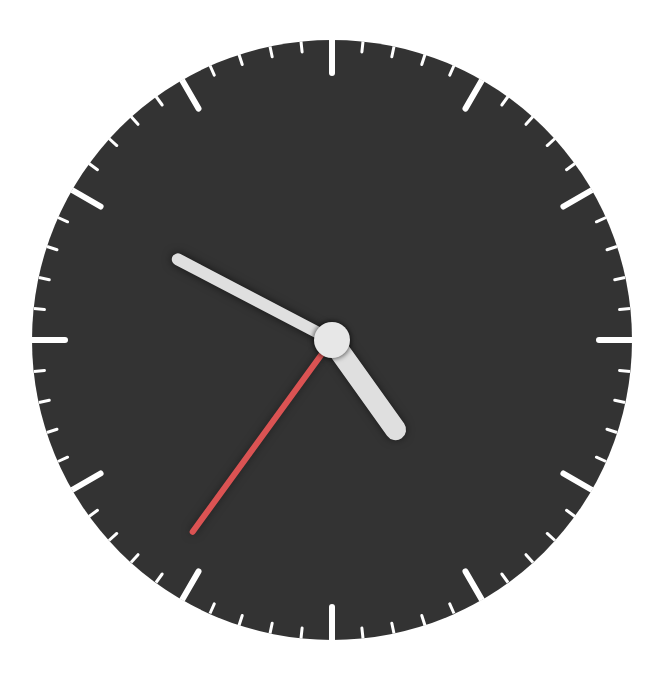
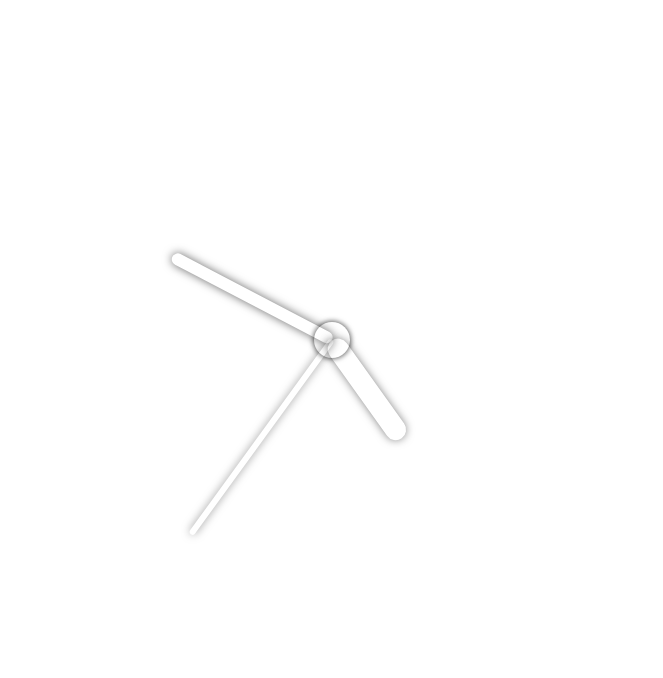
Before and after one commit to darijavan/simple-watch, a plain HTML site: page index.html in a window 1280 px wide. Shown: the whole page, without its empty margins (308-971 px from the left). Drawn offline with Linux system fonts and the light colour scheme.

Commit message:
remove css theme class in html template

```diff
--- a/index.html
+++ b/index.html
@@ -13,7 +13,7 @@
 
 <body>
   <div class="container">
-    <div class="clock dark"></div>
+    <div class="clock"></div>
   </div>
 
   <script src="js/clock.js"></script>
```
